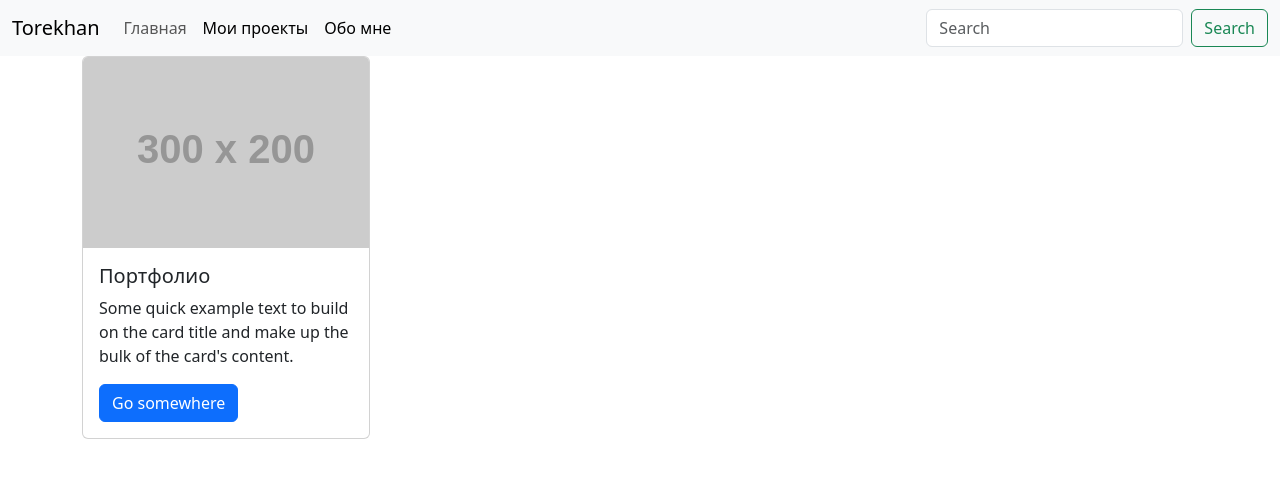
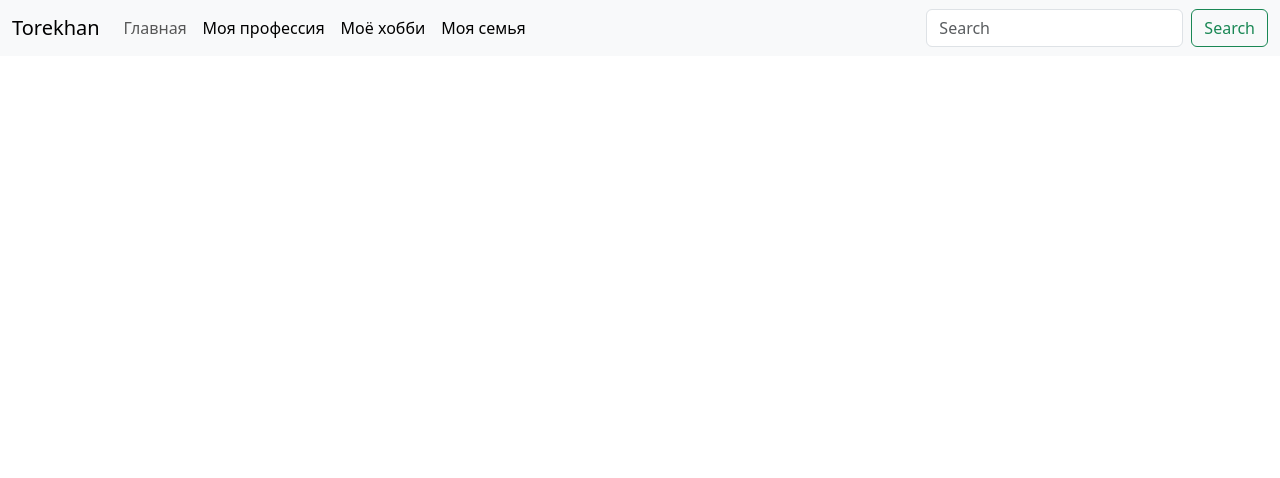
Before and after one commit to ToreShark/toreshark.github.io, a plain HTML site: page aboutMe.html in a window 1280 px wide. Drawn offline with Linux system fonts and the light colour scheme; placeholder pictures from the web are drawn by us.

Commit message:
my family

```diff
--- a/aboutMe.html
+++ b/aboutMe.html
@@ -19,10 +19,13 @@
                 <a class="nav-link" aria-current="page" href="/">Главная</a>
               </li>
               <li class="nav-item">
-                <a class="nav-link active" href="./project.html">Мои проекты</a>
+                <a class="nav-link active" href="./project.html">Моя профессия</a>
               </li>
               <li class="nav-item">
-                <a class="nav-link active" href="./aboutMe.html">Обо мне</a>
+                <a class="nav-link active" href="./aboutMe.html">Моё хобби</a>
+              </li>
+              <li class="nav-item">
+                <a class="nav-link active" href="./aboutMe.html">Моя семья</a>
               </li>
             </ul>
             <form class="d-flex" role="search">
@@ -33,18 +36,7 @@
         </div>
       </nav>
       <div class="container">
-        <div class="row">
-            <div class="col">
-                <div class="card" style="width: 18rem;">
-                    <img src="https://via.placeholder.com/300/200/" class="card-img-top" alt="#">
-                    <div class="card-body">
-                      <h5 class="card-title">Портфолио</h5>
-                      <p class="card-text">Some quick example text to build on the card title and make up the bulk of the card's content.</p>
-                      <a href="#" class="btn btn-primary">Go somewhere</a>
-                    </div>
-                  </div>
-            </div>
-        </div>
+
       </div>
 
     <script src="./js/bootstrap.bundle.min.js"></script>
```
